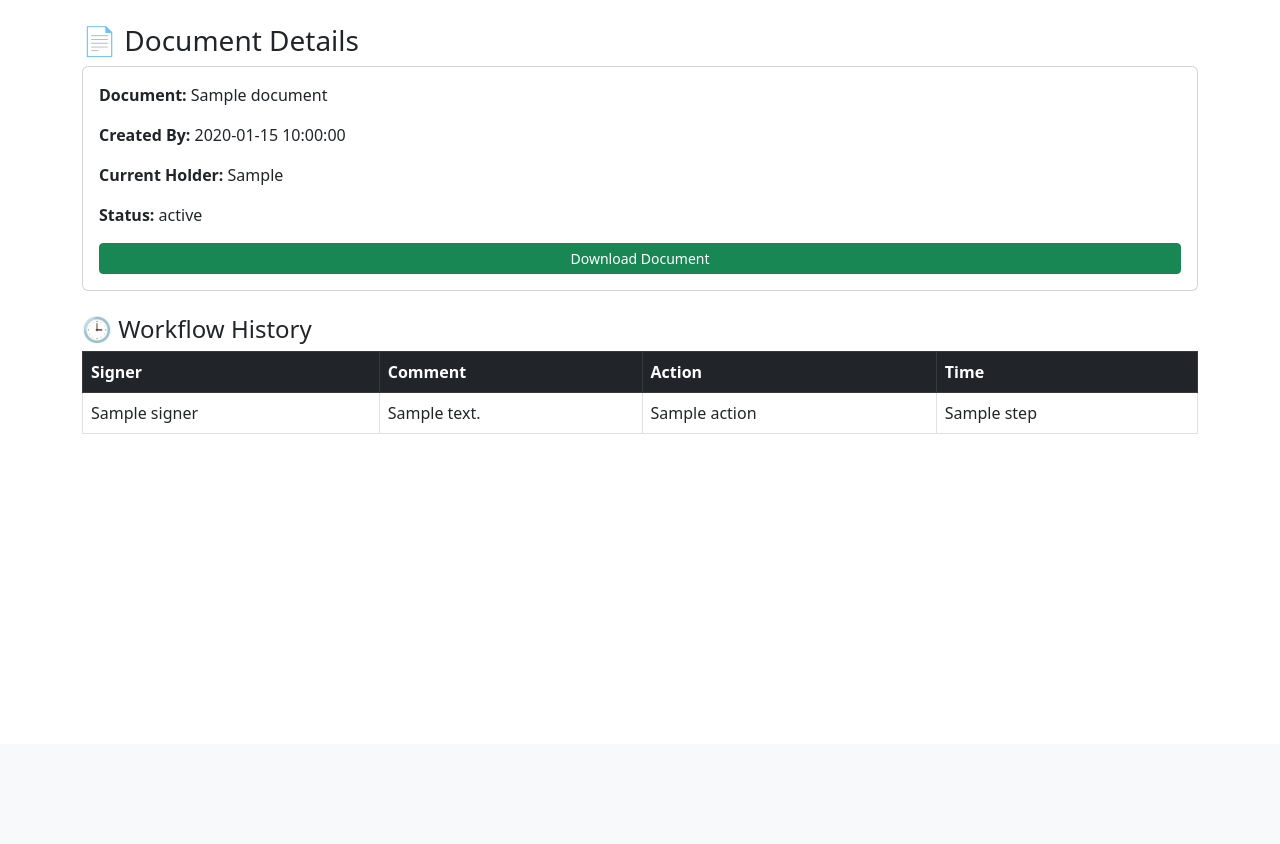
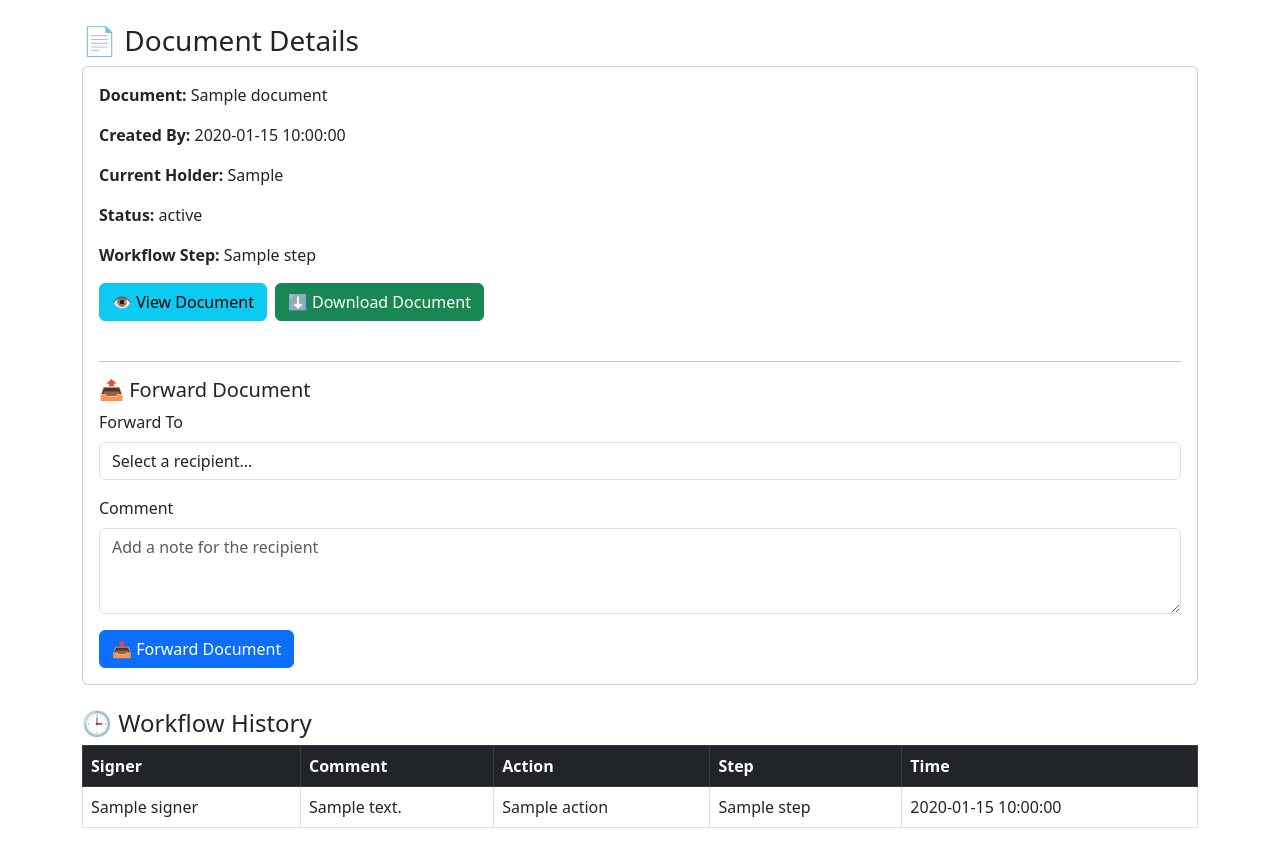
Before and after one commit to St-thomas-Aquinas/Secure-sign-Version-2, a Flask app: page /document/1 in a window 1280 px wide. Shown: the part 56-900 px from the top of the page. Before the commit the page ends 490 px from the top, so only its background shows below. Run offline with Flask 3, Linux system fonts and the light colour scheme; the visitor is signed in with stand-in values (Sample User, id 1); a database or web service that is not in the repository returns one stand-in record (values such as "Sample title"); some libraries are stand-ins or nearby versions.

Commit message:
Update document_details.html

```diff
--- a/templates/document_details.html
+++ b/templates/document_details.html
@@ -5,68 +5,61 @@
 <h3>📄 Document Details</h3>
 
 <div class="card p-3 mb-4">
+    <p><strong>Document:</strong> {{ document[1] }}</p>
+    <p><strong>Created By:</strong> {{ document[3] }}</p>
+    <p><strong>Current Holder:</strong> {{ document[4] }}</p>
+    <p><strong>Status:</strong> {{ document[5] }}</p>
+    <p><strong>Workflow Step:</strong> {{ document[6] }}</p>
 
-    <p>
-        <strong>Document:</strong>
-        {{ document[1] }}
-    </p>
+    <div class="d-flex gap-2 mb-4">
+        <a href="/view/{{ document[2] }}" target="_blank" class="btn btn-info">👁️ View Document</a>
+        <a href="/download/{{ document[2] }}" class="btn btn-success">⬇️ Download Document</a>
+    </div>
 
-    <p>
-        <strong>Created By:</strong>
-        {{ document[3] }}
-    </p>
+    <hr>
+    <h5>📤 Forward Document</h5>
+    <form method="POST" action="/forward/{{ document[0] }}">
+        <div class="mb-3">
+            <label class="form-label">Forward To</label>
+            <select name="next_user" class="form-control" required>
+                <option value="" disabled selected>Select a recipient...</option>
+                {% for user in users %}
+                    <option value="{{ user[0] }}">{{ user[0] }}</option>
+                {% endfor %}
+            </select>
+        </div>
 
-    <p>
-        <strong>Current Holder:</strong>
-        {{ document[4] }}
-    </p>
+        <div class="mb-3">
+            <label class="form-label">Comment</label>
+            <textarea name="comment" class="form-control" rows="3" placeholder="Add a note for the recipient"></textarea>
+        </div>
 
-    <p>
-        <strong>Status:</strong>
-        {{ document[5] }}
-    </p>
-
-    <a
-        href="/download/{{ document[2] }}"
-        class="btn btn-success btn-sm"
-    >
-        Download Document
-    </a>
-
+        <button type="submit" class="btn btn-primary">📤 Forward Document</button>
+    </form>
 </div>
 
 <h4>🕒 Workflow History</h4>
-
 <table class="table table-bordered">
-
     <thead class="table-dark">
-
         <tr>
             <th>Signer</th>
             <th>Comment</th>
             <th>Action</th>
+            <th>Step</th>
             <th>Time</th>
         </tr>
-
     </thead>
-
     <tbody>
-
         {% for h in history %}
-
         <tr>
-
             <td>{{ h[0] }}</td>
             <td>{{ h[1] }}</td>
             <td>{{ h[2] }}</td>
             <td>{{ h[3] }}</td>
-
+            <td>{{ h[4] }}</td>
         </tr>
-
         {% endfor %}
-
     </tbody>
-
 </table>
 
 {% endblock %}
```
